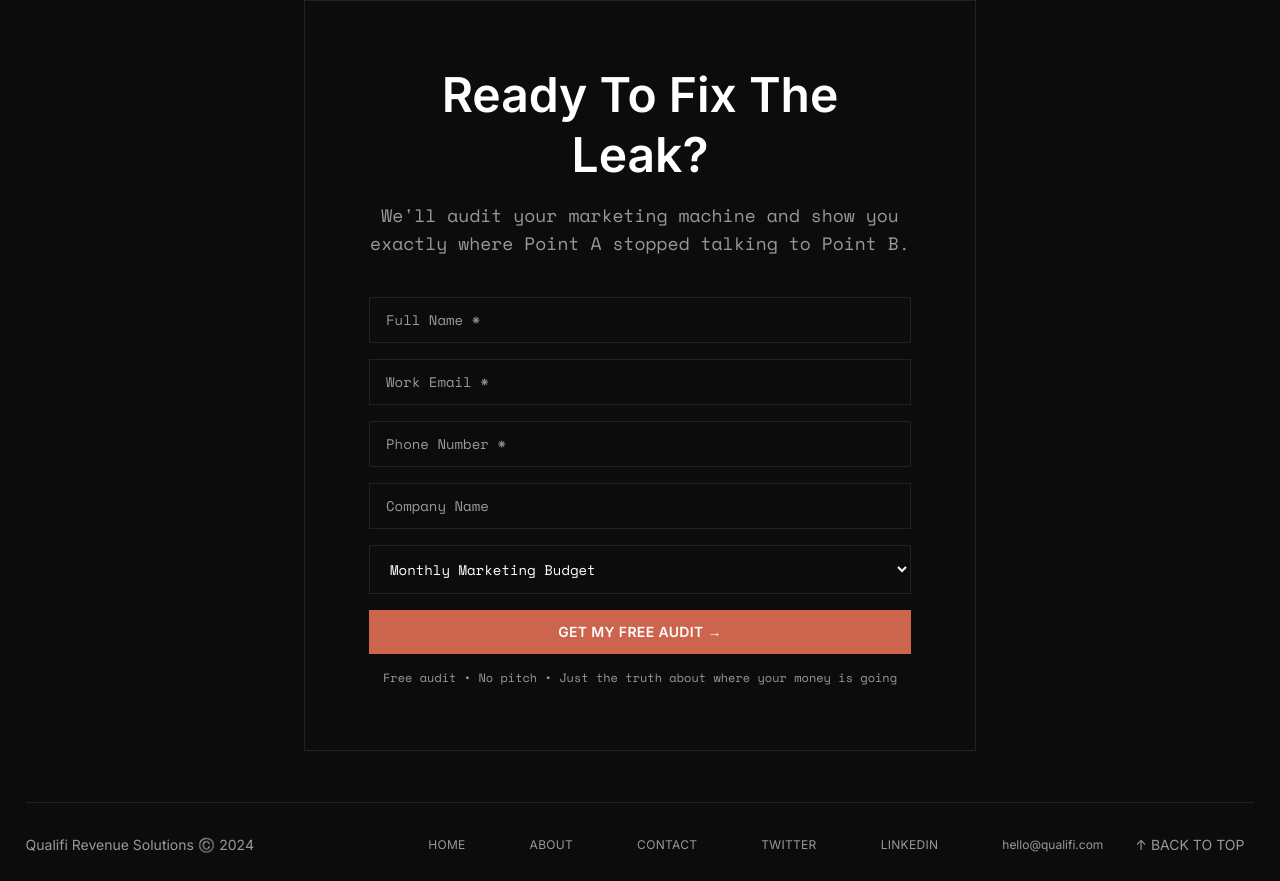
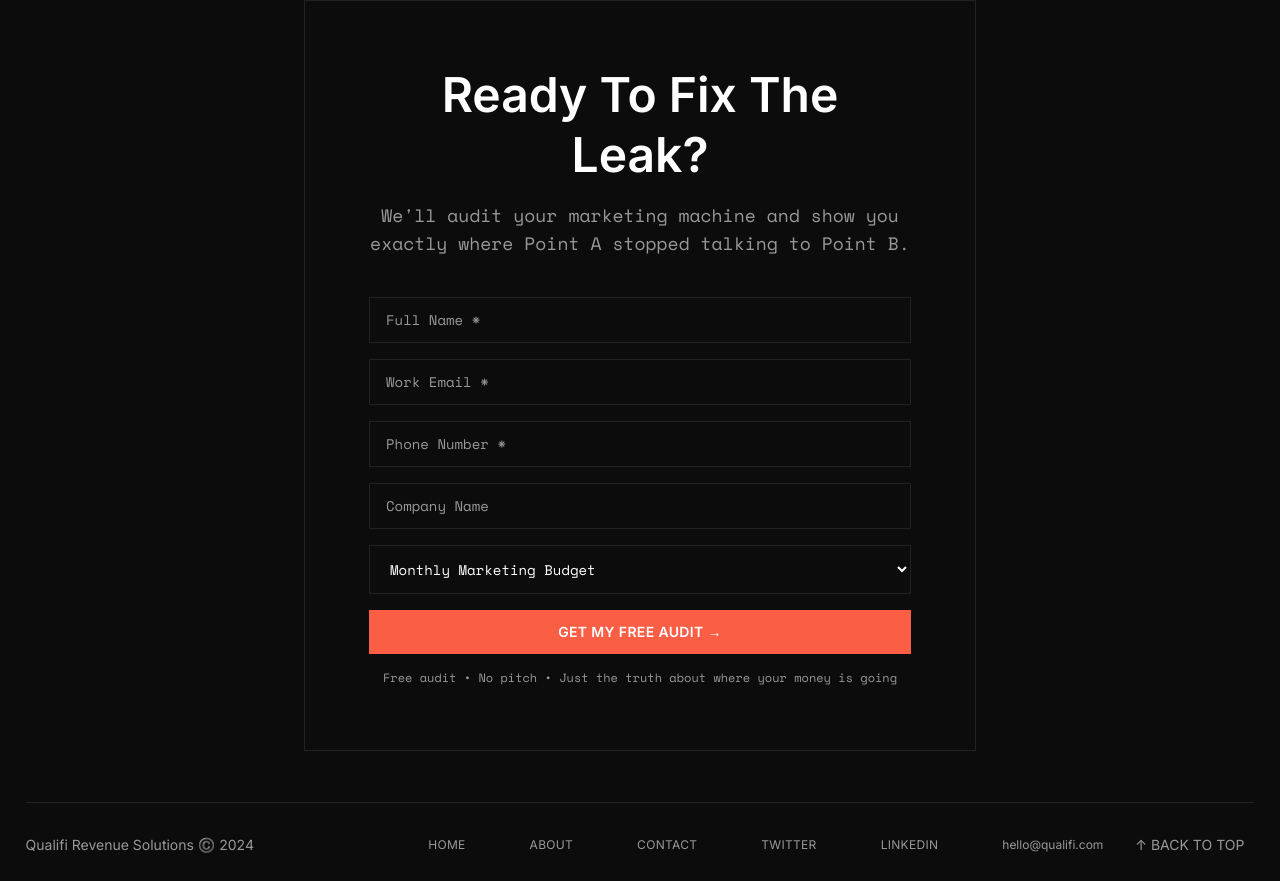
Before and after one commit to c-mathis/qualifi-site, a plain HTML site: page index.html in a window 1280 px wide. Shown: the part 3686-4567 px from the top of the page. Drawn offline with nearby package versions, Linux system fonts and the light colour scheme.

Commit message:
Revert CTA button color back to original orange #fa5e45
Co-Authored-By: Claude Opus 4.5 <noreply@anthropic.com>

```diff
--- a/index.html
+++ b/index.html
@@ -18,7 +18,7 @@
             'qualifi-bg': '#0C0C0C',
             'qualifi-blue': '#34dada',
             'qualifi-green': '#4ecb71',
-            'qualifi-orange': '#CC644E',
+            'qualifi-orange': '#fa5e45',
             'qualifi-yellow': '#ffd232',
             'qualifi-border': '#222222',
             'qualifi-text': '#999999',
```
